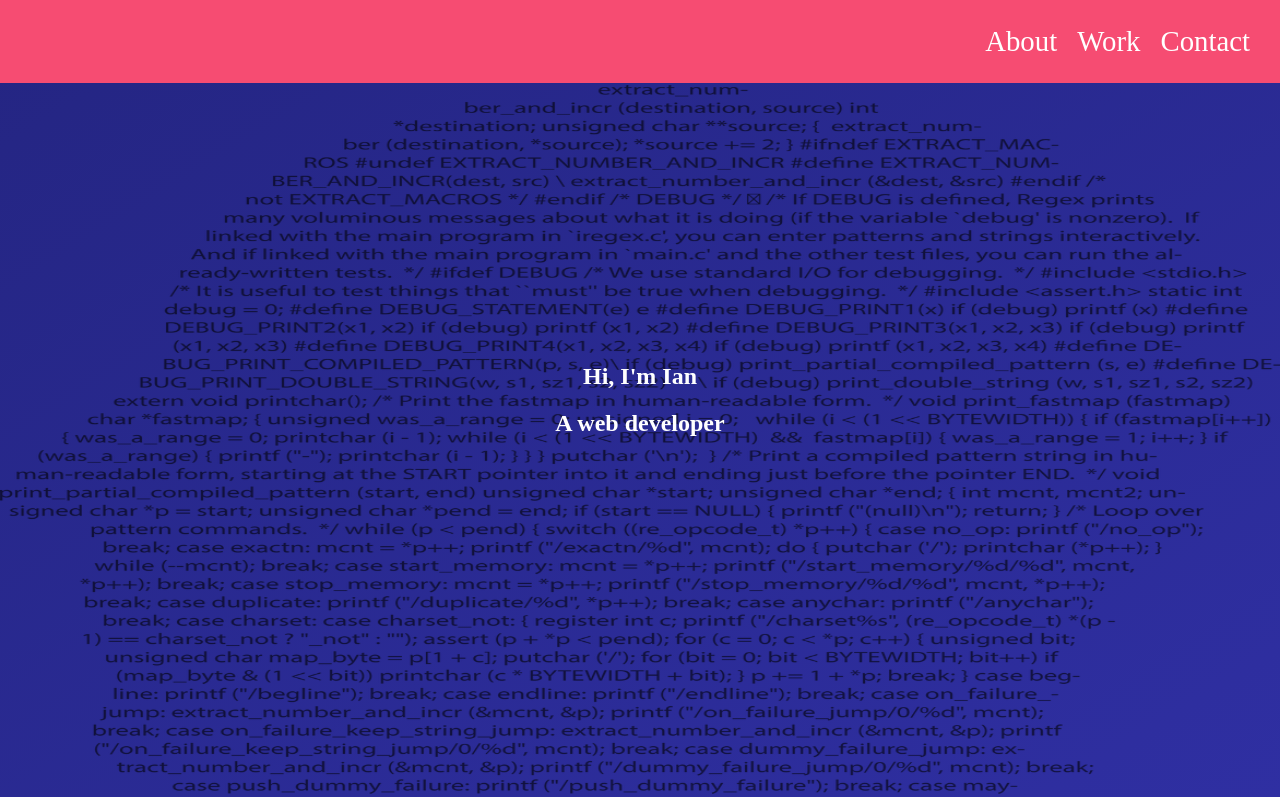
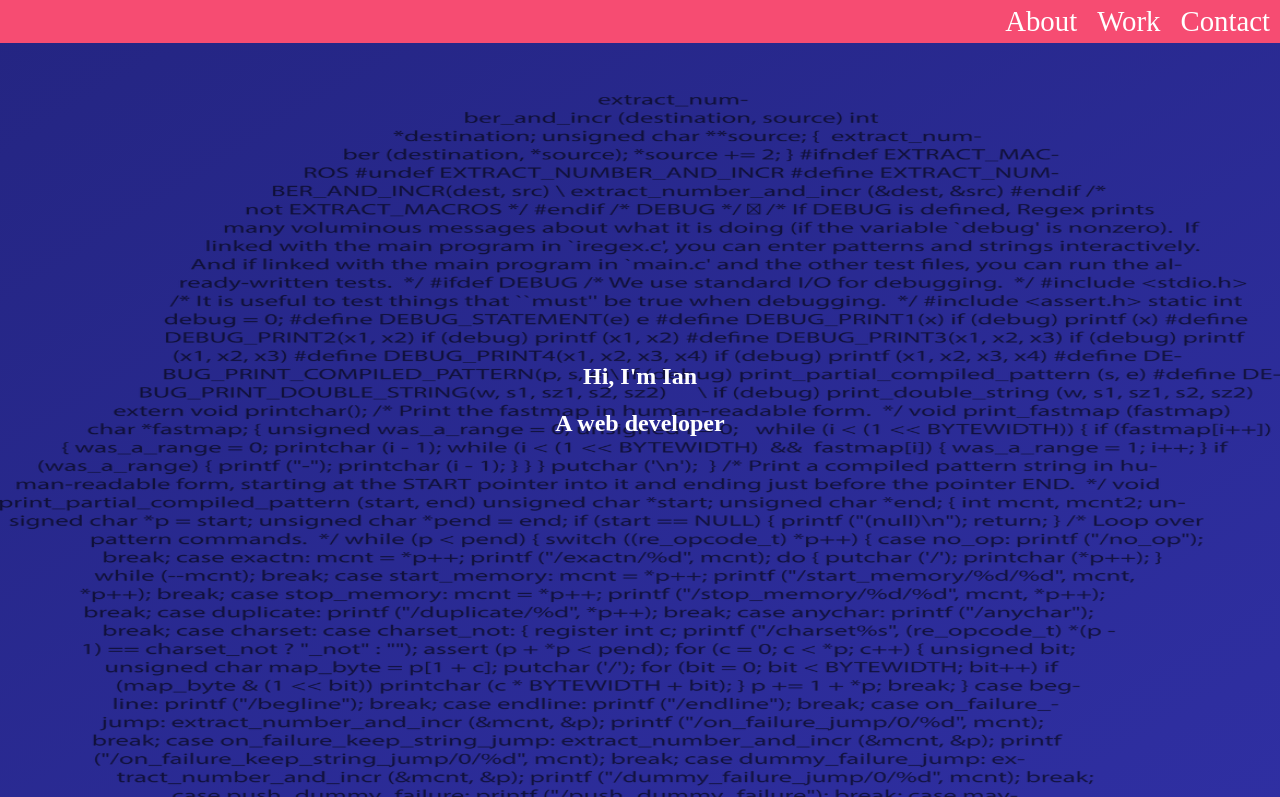
Before and after one commit to IanHDev/fccportfolio2, a plain HTML site: page index.html in a window 1280 px wide. Shown: the top 797 px of the page. Drawn offline with Linux system fonts and the light colour scheme.

Commit message:
added a nav wrap to help the always visible nav bar

```diff
--- a/index.html
+++ b/index.html
@@ -30,6 +30,7 @@ You can build your project by forking this CodePen pen. Or you can use this CDN
 
 <!-- Navigation Section: Dynamic navbar that sticks to the top of the page. -->
 
+<nav id="nav-wrap">
   <nav id="navbar">
     <!-- <ul id="navbar-links"> -->
       <li class="navbar-links"><a href="#welcome-section">About</a></li>
@@ -37,7 +38,7 @@ You can build your project by forking this CodePen pen. Or you can use this CDN
       <li class="navbar-links"><a href="#profile">Contact</a></li>
     </ul>
   </nav>
-
+</nav>
 <!-- Welcome section fills entirety of the viewport upon opening -->
 
 <section id="welcome-section">
@@ -48,6 +49,7 @@ You can build your project by forking this CodePen pen. Or you can use this CDN
     Image by <a href="https://pixabay.com/users/gdj-1086657/?utm_source=link-attribution&amp;utm_medium=referral&amp;utm_campaign=image&amp;utm_content=2858768">Gordon Johnson</a> from <a href="https://pixabay.com/?utm_source=link-attribution&amp;utm_medium=referral&amp;utm_campaign=image&amp;utm_content=2858768">Pixabay</a>
 
   </div>
+
   <div id="welcome-description">
      <h1>Hi, I'm Ian</h1>
      <h2>A web developer</h2>
--- a/style.css
+++ b/style.css
@@ -12,19 +12,28 @@ body {
   padding: 0;
 }
 
+#nav-wrap {
+  position: fixed;
+  top: 0px;
+}
+
 #navbar {
   background-color: #f64c72;
+  display: flex;
+  width: 100vw;
+  justify-content: flex-end;
+  /* background-color: #f64c72;
   position: fixed;
   display:flex;
   justify-content: flex-end;
   top: 0;
   /* align-items: center; */
   /* Is the align-items: center necessary in the parent container? */
+  /* width: 100%; */
+  /* left:0;
+  right:0;
+  padding:20px; */
 
-  top:0;
-  left:0;
-  right:0;
-  padding:20px;
 }
 
 ul {
@@ -52,9 +61,9 @@ a:visited {
   /* display: block; */
   /* position: relative; */
   text-align: center;
-  /* margin-top: 100px; */
+  margin-top: 10px;
   /* margin-top: 85px; */
-  scroll-margin-top: 200rem;
+  /* scroll-margin-top: 200rem; */
   height: 100vh;
 
 
@@ -91,3 +100,6 @@ a:visited {
 Overlay text on image. */
 
 /* choose a font profile */
+
+/* Still working on getting the image to behave with the header. (Header needs to be on top)
+also, vh seems to give an extra scroll on the side ( and likely the bottom), which is unecessary */
```
Lines whose indentation alone changed are shown as unchanged.
